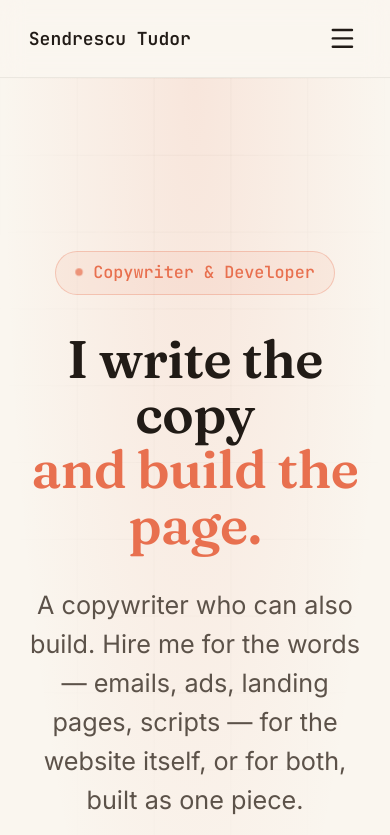
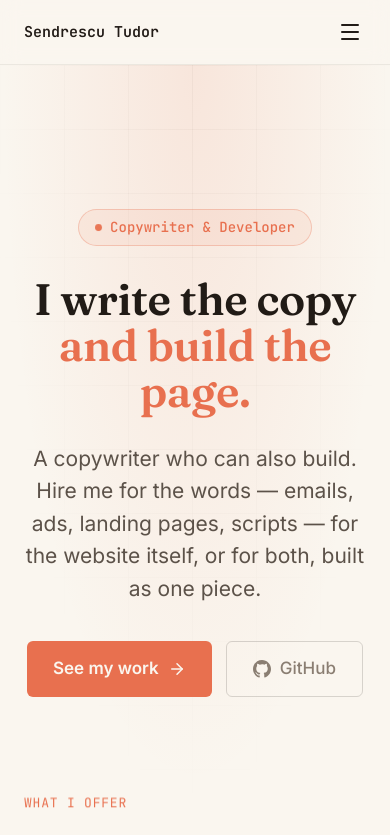
Before and after one commit to tudorsendrescu/portfolio, a React (Vite) app: page / in a window 390 px wide. Shown: the top 835 px of the page. Built offline with nearby package versions, Linux system fonts and the light colour scheme.

Commit message:
style: reduce interface zoom to normal on mobile

```diff
--- a/src/index.css
+++ b/src/index.css
@@ -27,6 +27,13 @@ html {
 /* Scales the whole interface up slightly for easier reading. */
 #root {
   zoom: 1.2;
+}
+
+/* On phones/tablets the 1.2 scale is too large, so drop back to normal size. */
+@media (max-width: 768px) {
+  #root {
+    zoom: 1;
+  }
 }
 
 a {
```
